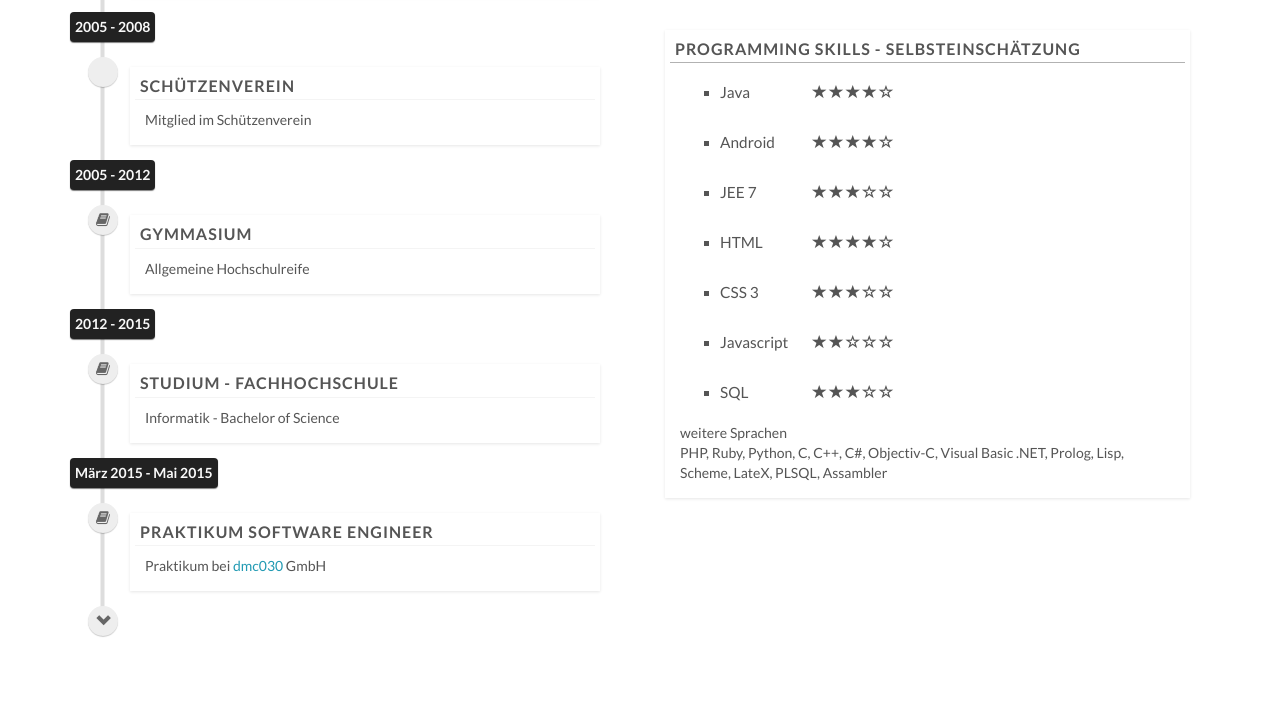
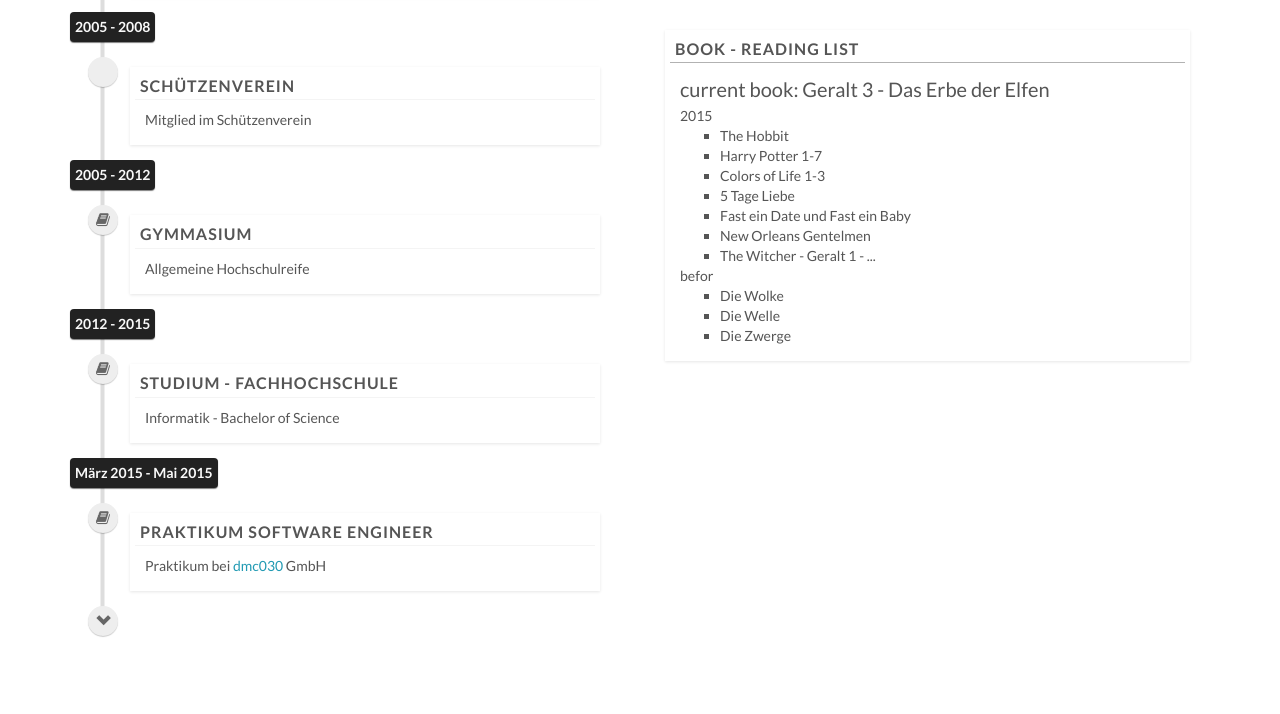
Before and after one commit to SebastianKapunkt/SebastianKapunkt.github.io, a plain HTML site: page index.html in a window 1280 px wide. Shown: the part 1566-2280 px from the top of the page. Drawn offline with Linux system fonts and the light colour scheme.

Commit message:
removed Skills, add reading
removed list of skills
added book reading list

```diff
--- a/index.html
+++ b/index.html
@@ -285,89 +285,72 @@
               <li>
                 <div class="project-item">
                   <h3 class="project-header">
-                    Programming Skills - Selbsteinschätzung
+                    Book - reading list
                   </h3>
                   <div class="project-body">
+                    <p style="margin-bottom: 0.5pt;">current book: Geralt 3 - Das Erbe der Elfen</p>
+                    2015
                     <ul>
-                      <li>
-                        <div class="skillname">Java</div>
-                        <div class="skilllevel">
-                          <i class='glyphicon glyphicon-star'></i>
-                          <i class='glyphicon glyphicon-star'></i>
-                          <i class='glyphicon glyphicon-star'></i>
-                          <i class='glyphicon glyphicon-star'></i>
-                          <i class='glyphicon glyphicon-star-empty'></i>
-                        </div>
-                      </li>
-                      <li>
-                        <div class="skillname">Android</div>
-                        <div class="skilllevel">
-                          <i class='glyphicon glyphicon-star'></i>
-                          <i class='glyphicon glyphicon-star'></i>
-                          <i class='glyphicon glyphicon-star'></i>
-                          <i class='glyphicon glyphicon-star'></i>
-                          <i class='glyphicon glyphicon-star-empty'></i>
-                        </div>
-                      </li>
-                      <li>
-                        <div class="skillname">JEE 7</div>
-                        <div class="skilllevel">
-                          <i class='glyphicon glyphicon-star'></i>
-                          <i class='glyphicon glyphicon-star'></i>
-                          <i class='glyphicon glyphicon-star'></i>
-                          <i class='glyphicon glyphicon-star-empty'></i>
-                          <i class='glyphicon glyphicon-star-empty'></i>
-                        </div>
-                      </li>
-                      <li>
-                        <div class="skillname">HTML</div>
-                        <div class="skilllevel">
-                          <i class='glyphicon glyphicon-star'></i>
-                          <i class='glyphicon glyphicon-star'></i>
-                          <i class='glyphicon glyphicon-star'></i>
-                          <i class='glyphicon glyphicon-star'></i>
-                          <i class='glyphicon glyphicon-star-empty'></i>
-                        </div>
-                      </li>
-                      <li>
-                        <div class="skillname">CSS 3</div>
-                        <div class="skilllevel">
-                          <i class='glyphicon glyphicon-star'></i>
-                          <i class='glyphicon glyphicon-star'></i>
-                          <i class='glyphicon glyphicon-star'></i>
-                          <i class='glyphicon glyphicon-star-empty'></i>
-                          <i class='glyphicon glyphicon-star-empty'></i>
-                        </div>
-                      </li>
-                      <li>
-                        <div class="skillname">Javascript</div>
-                        <div class="skilllevel">
-                          <i class='glyphicon glyphicon-star'></i>
-                          <i class='glyphicon glyphicon-star'></i>
-                          <i class='glyphicon glyphicon-star-empty'></i>
-                          <i class='glyphicon glyphicon-star-empty'></i>
-                          <i class='glyphicon glyphicon-star-empty'></i>
-                        </div>
-                      </li>
-                      <li>
-                        <div class="skillname">SQL</div>
-                        <div class="skilllevel">
-                          <i class='glyphicon glyphicon-star'></i>
-                          <i class='glyphicon glyphicon-star'></i>
-                          <i class='glyphicon glyphicon-star'></i>
-                          <i class='glyphicon glyphicon-star-empty'></i>
-                          <i class='glyphicon glyphicon-star-empty'></i>
-                        </div>
-                      </li>
+                      <li>The Hobbit</li>
+                      <li>Harry Potter 1-7</li>
+                      <li>Colors of Life 1-3</li>
+                      <li>5 Tage Liebe</li>
+                      <li>Fast ein Date und Fast ein Baby</li>
+                      <li>New Orleans Gentelmen</li>
+                      <li>The Witcher - Geralt 1 - ...</li>
                     </ul>
-                    weitere Sprachen
-                    <br> PHP, Ruby, Python, C, C++, C#, Objectiv-C, Visual Basic .NET, Prolog, Lisp, Scheme, LateX, PLSQL, Assambler
+                    befor
+                    <ul>
+                      <li>Die Wolke</li>
+                      <li>Die Welle</li>
+                      <li>Die Zwerge</li>
+                    </ul>
                   </div>
                 </div>
               </li>
             </ul>
           </div>
         </div>
+        <!--
+        <div class="col-lg-6 col-md-6 col-sm-6 top-margin">
+          <div>
+            <ul class="project-blog">
+              <li>
+                <div class="project-item">
+                  <h3 class="project-header">
+                    known programming languages / frameworks
+                  </h3>
+                  <div class="project-body">
+                    <ul>
+                      <li>Java</li>
+                      <li>Android</li>
+                      <li>JEE</li>
+                      <li>HTML</li>
+                      <li>CSS</li>
+                      <li>Javascript</li>
+                      <li>SQL</li>
+                      <li>PHP</li>
+                      <li>Ruby</li>
+                      <li>Python</li>
+                      <li>C</li>
+                      <li>C++</li>
+                      <li>C#</li>
+                      <li>Objectiv-C</li>
+                      <li>Visual Basic .NET</li>
+                      <li>Prolog</li>
+                      <li>Lisp</li>
+                      <li>Scheme</li>
+                      <li>LateX</li>
+                      <li>PLSQL</li>
+                      <li>Assambler</li>
+                    </ul>
+                  </div>
+                </div>
+              </li>
+            </ul>
+          </div>
+        </div>
+        -->
       </div>
     </div>
   </section>
@@ -540,7 +523,7 @@
   <!-- Footer -->
   <footer>
     <div class="text-center">
-      <h6>Copyright &copy; Sebastian Kindt 2014 | <a href="impressum.html" style="color: white;" target="_blank">Impressum</a></h6>
+      <h6>Copyright &copy; Sebastian Kindt 2015 | <a href="impressum.html" style="color: white;" target="_blank">Impressum</a></h6>
     </div>
   </footer>
 
```
